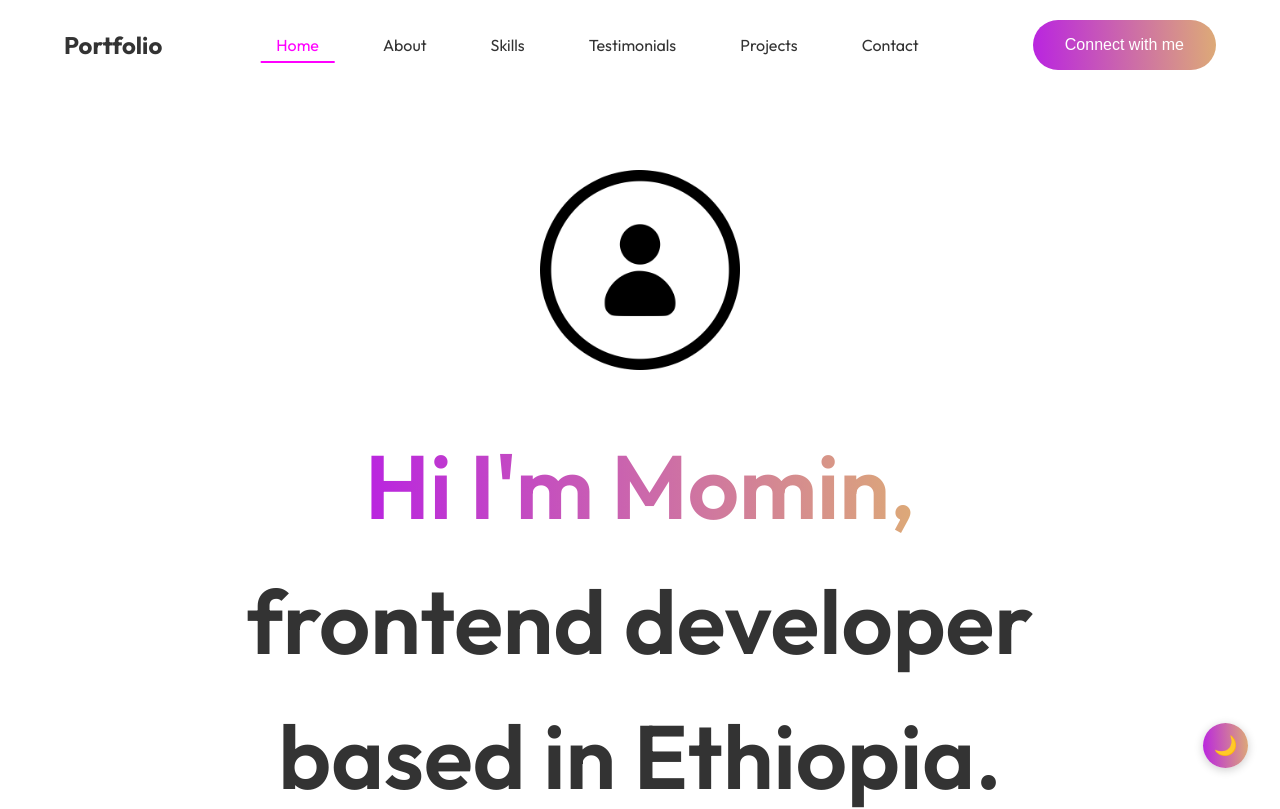
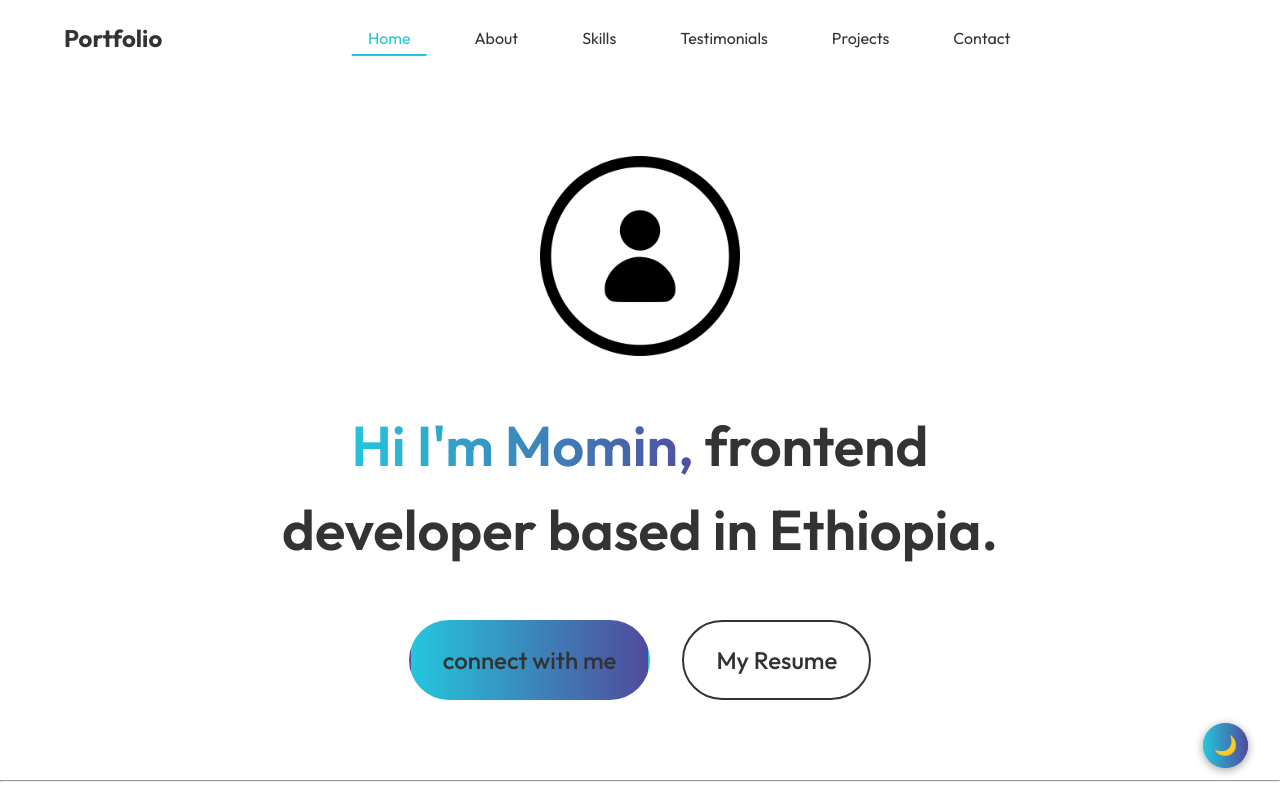
Before and after one commit to mominjemal/portfolio-react, a React (Vite) app: page / in a window 1280 px wide. Shown: the top 809 px of the page. Built offline with nearby package versions, Linux system fonts and the light colour scheme.

Commit message:
edit main color and layout

```diff
--- a/src/components/Contact/Contact.css
+++ b/src/components/Contact/Contact.css
@@ -33,7 +33,7 @@
 .contact-left {
     display: flex;
     flex-direction: column;
-    gap: 1.5rem;
+    gap: 1rem;
 }
 
 .contact-left h1 {
@@ -172,7 +172,6 @@
 @media screen and (min-width: 1024px) {
     .contact {
         padding: 5rem;
-        gap: 4rem;
     }
 
     .contact-title h1 {
@@ -188,7 +187,7 @@
 
     .contact-left {
         flex: 1;
-        gap: 2rem;
+        gap: 1rem;
     }
 
     .contact-right {
--- /dev/null
+++ b/src/components/Layout/Layout.css
@@ -0,0 +1,31 @@
+.layout {
+    display: flex;
+    flex-direction: column;
+    min-height: 100vh;
+}
+
+.layout-content {
+    flex: 1 0 auto;
+    width: 100%;
+    max-width: 1440px;
+    margin: 0 auto;
+    padding: 0 1rem;
+    box-sizing: border-box;
+}
+
+.footer {
+    flex-shrink: 0;
+    width: 100%;
+}
+
+@media screen and (min-width: 768px) {
+    .layout-content {
+        padding: 0 2rem;
+    }
+}
+
+@media screen and (min-width: 1200px) {
+    .layout-content {
+        padding: 0 4rem;
+    }
+}
--- a/src/components/Layout/Layout.jsx
+++ b/src/components/Layout/Layout.jsx
@@ -2,14 +2,17 @@ import React from 'react'
 import { Outlet } from 'react-router-dom'
 import NavBar from '../NavBar/NavBar'
 import Footer from '../Footer/Footer'
+import './Layout.css'
 
 const Layout = () => {
   return (
-    <>
+    <div className="layout">
       <NavBar />
-      <Outlet />
+      <main className="layout-content">
+        <Outlet />
+      </main>
       <Footer />
-    </>
+    </div>
   )
 }
 
--- a/src/components/NavBar/NavBar.css
+++ b/src/components/NavBar/NavBar.css
@@ -45,19 +45,6 @@
 
 .nav-connect {
     display: none;
-    border: none;
-    background: var(--primary-gradient);
-    color: white;
-    border-radius: 3.125rem;
-    padding: 1rem 2rem;
-    font-size: 1rem;
-    cursor: pointer;
-    transition: transform 0.3s ease;
-    white-space: nowrap;
-}
-
-.nav-connect:hover {
-    transform: scale(1.05);
 }
 
 .nav-mob-open,
@@ -109,7 +96,7 @@
 
 .nav-menu a:hover,
 .nav-menu a.active {
-    color: var(--accent);
+    color: #24c6dc;
 }
 
 @media (min-width: 1200px) {
@@ -158,7 +145,7 @@
         height: 2px;
         bottom: 0;
         left: 50%;
-        background: var(--accent);
+        background: #24c6dc;
         transition: all 0.3s ease;
         transform: translateX(-50%);
     }
@@ -168,3 +155,17 @@
         width: 100%;
     }
 }
+
+.nav-right {
+    display: flex;
+    align-items: center;
+    gap: 1rem;
+}
+
+/* Override ThemeToggle position */
+.theme-toggle {
+    position: static;
+    margin: 0;
+    width: 35px;
+    height: 35px;
+}
--- a/src/components/NavBar/NavBar.jsx
+++ b/src/components/NavBar/NavBar.jsx
@@ -2,6 +2,7 @@ import React, { useState } from "react"
 import { Link, useLocation } from 'react-router-dom'
 import { FaBars, FaTimes } from 'react-icons/fa'
 import './NavBar.css'
+import ThemeToggle from '../ThemeToggle/ThemeToggle'
 
 const NavBar = () => {
   const [isOpen, setIsOpen] = useState(false);
@@ -9,11 +10,6 @@ const NavBar = () => {
 
   const closeMenu = () => {
     setIsOpen(false);
-  };
-
-  const scrollToContact = () => {
-    closeMenu();
-    document.getElementById('contact').scrollIntoView({ behavior: 'smooth' });
   };
 
   return (
@@ -59,16 +55,15 @@ const NavBar = () => {
         </li>
       </ul>
 
+      <div className="nav-right">
+        <ThemeToggle />
         <button className="nav-mob-open" onClick={() => setIsOpen(true)}>
           <FaBars />
         </button>
         <button className="nav-mob-close" onClick={() => setIsOpen(false)}>
           <FaTimes />
         </button>
-
-      <button onClick={scrollToContact} className="nav-connect">
-        Connect with me
-      </button>
+      </div>
     </div>
   )
 }
--- a/src/components/hero/hero.css
+++ b/src/components/hero/hero.css
@@ -16,7 +16,7 @@
 .hero h1{
     text-align: center;
     width: 100%;
-    font-size: 2.5rem;
+    font-size: 1.5rem;
     font-weight: 600;
     max-width: 100%;
     padding: 0 1rem;
@@ -82,7 +82,7 @@
     }
 
     .hero h1 {
-        font-size: 3.5rem;
+        font-size: 2.5rem;
         width: 90%;
     }
 
@@ -104,7 +104,7 @@
     }
 
     .hero h1 {
-        font-size: 5.625rem;
+        font-size: 3.5rem;
         width: 80%;
     }
 
--- a/src/components/hero/hero.jsx
+++ b/src/components/hero/hero.jsx
@@ -8,7 +8,6 @@ const Hero = () =>{
 <div id="hero" className="hero">
     <img src={profile_img} alt="" />
      <h1><span>Hi I'm Momin, </span>frontend developer based in Ethiopia.</h1>
-     <p>I'm frontend developer from Addis ababa Ethiopia one year of experience</p>
      <div className="hero-action">
      <AnchorLink to='contact' offset={50} smooth={true}> <div  className="hero-connect">connect with me</div></AnchorLink>
         <div className="hero-resume">My Resume</div>
--- a/src/index.css
+++ b/src/index.css
@@ -1,6 +1,6 @@
 :root {
-  --primary-gradient: linear-gradient(267deg, #DA7 0.36%, #B923E1 100.64%);
-  --accent: #ff00ff;
+  --primary-gradient: linear-gradient(to right, #24c6dc, #514a9d);
+  --accent: #24c6dc;
   --input-bg: #32323c;
   --card-hover: linear-gradient(45deg,#3f0028,#582300);
   font-size: 16px;
```
Lines whose indentation alone changed are shown as unchanged.
